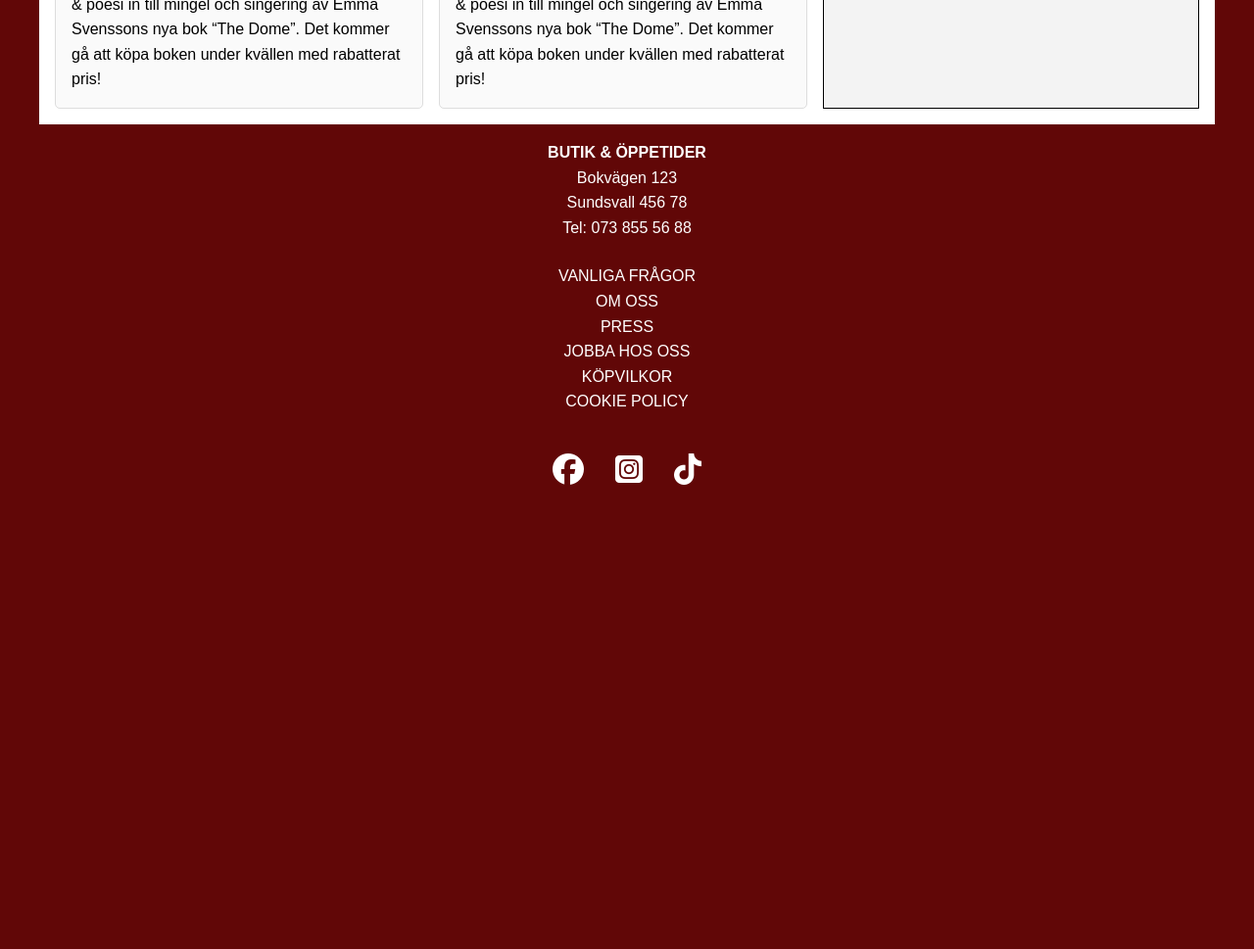
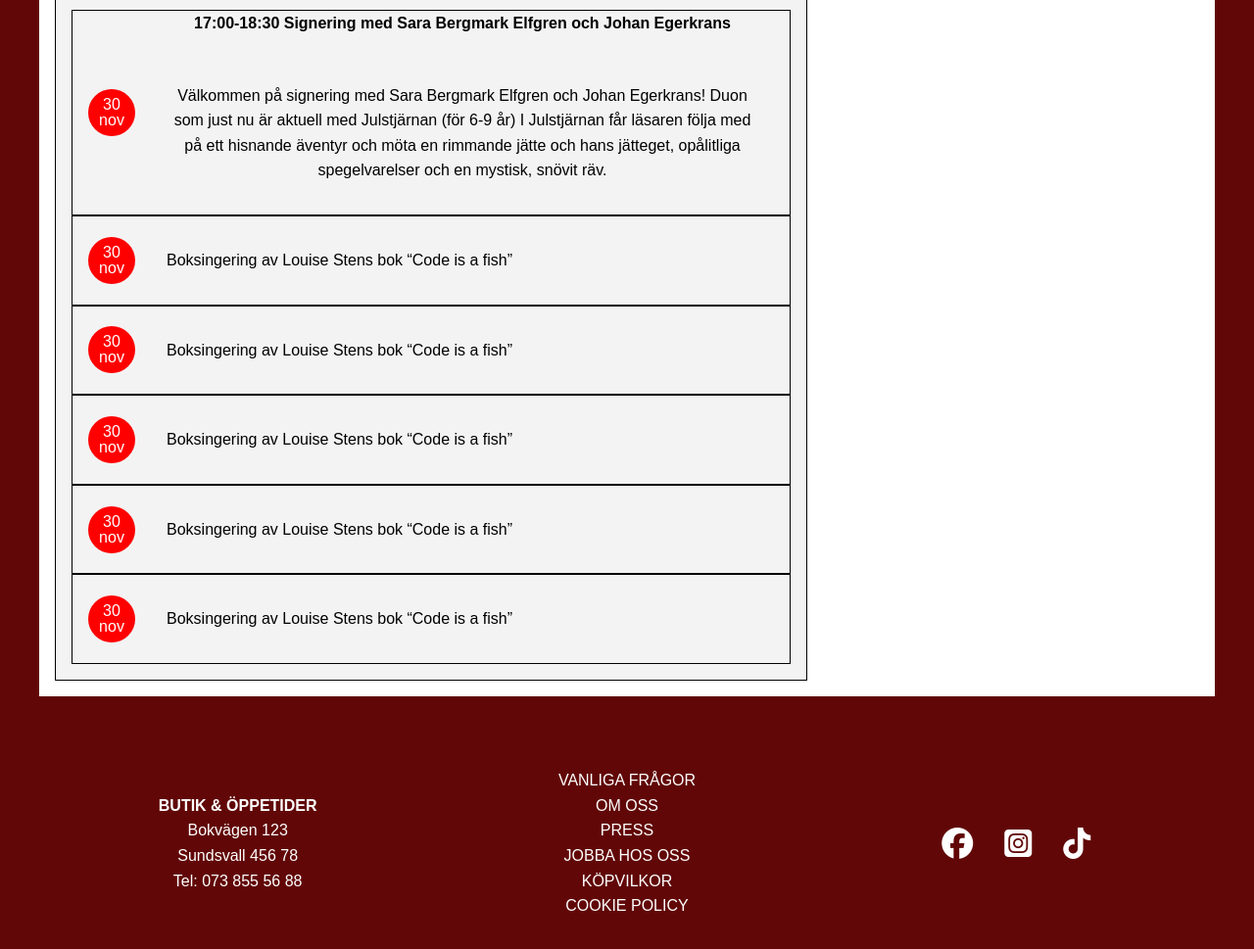
Before and after one commit to IsabelleApel/Bokhandel_uppgift, a plain HTML site: page index.html in a window 1280 px wide. Shown: the part 1460-2429 px from the top of the page at 98% size. Before the commit the page ends 1987 px from the top, so only its background shows below. Drawn offline with Linux system fonts and the light colour scheme.

Commit message:
en responsiv footer

```diff
--- a/index.html
+++ b/index.html
@@ -111,7 +111,10 @@
         </aside>
     </main>
     <footer>
+        <section class="info">
             <p><strong>BUTIK & ÖPPETIDER</strong><br> Bokvägen 123 <br> Sundsvall 456 78 <br> Tel: 073 855 56 88</p>
+        </section>
+        <section class="länkar">
             <ul>
                 <li>VANLIGA FRÅGOR</li>
                 <li>OM OSS</li>
@@ -120,11 +123,14 @@
                 <li>KÖPVILKOR</li>
                 <li>COOKIE POLICY</li>
             </ul>
+        </section>
+        <section class="some">
             <figure>
                 <a href="https://en.wikipedia.org/wiki/Facebook"><i class="fa-brands fa-facebook"></i></a>
                 <a href="https://en.wikipedia.org/wiki/Instagram"><i class="fa-brands fa-square-instagram"></i></a>
                 <a href="https://en.wikipedia.org/wiki/TikTok"><i class="fa-brands fa-tiktok"></i></a>
             </figure>
+        </section>
     </footer>
 </body>
 
--- a/style.css
+++ b/style.css
@@ -101,50 +101,55 @@ aside article .date{
 /* Responsiv Layout for Tablet */
 @media (min-width: 600px) {
     main {
-        grid-template-columns: 1fr 1fr 1fr;
-        grid-template-areas:
-        "event new aside";
+        grid-template-columns: 1fr 1fr;
     }
     .event, .news {
         grid-template-columns: 1fr;
     }
+
+    footer{
+        grid-template-columns: 1fr;
+
+    }
 }
 
+/* Responsive Layout for Desktop */
 
-/* Responsive Layout for Desktop */
 @media (min-width: 900px) {
     main {
         grid-template-columns: 2fr 1fr;
-        grid-template-areas:
-        "event aside"
-        "news aside";
     }
 
     /*two-column grid */
     .event, .news {
         grid-template-columns: 1fr 1fr;
     }
+
+    footer{
+        grid-template-columns: repeat(3, 1fr);
+        height: 300px;
+    }
+
 }
 
 footer{
     background-color: rgb(97, 7, 7);
     color: white;
     display: grid;
-    grid-template-columns: repeat(1, 1fr);
     gap: 1.5rem;
     place-items: center;
 }
 
-ul{
+.länkar ul{
     list-style: none;
 }
 
-ul:hover{
+.länkar ul:hover{
     cursor: pointer;
 }
 
 /* brand iconer style */
-figure{
+.some figure{
     display: flex;
     flex-direction: row;
     justify-content: center;
@@ -156,6 +161,6 @@ figure{
     color: rgb(255, 255, 255);
 }
 
-i:hover{
+.some i:hover{
     cursor: pointer;
 }
```
Lines whose indentation alone changed are shown as unchanged.
